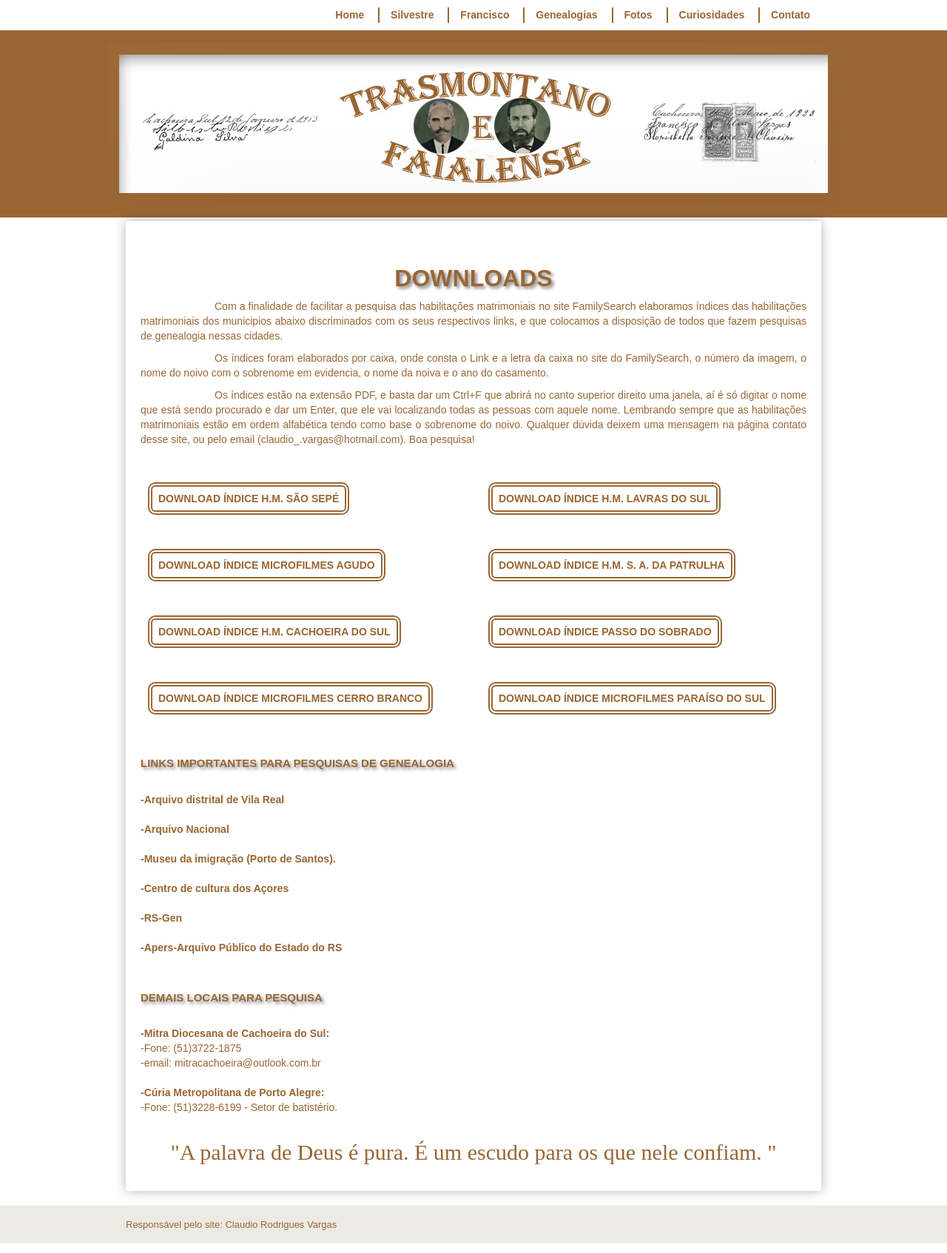
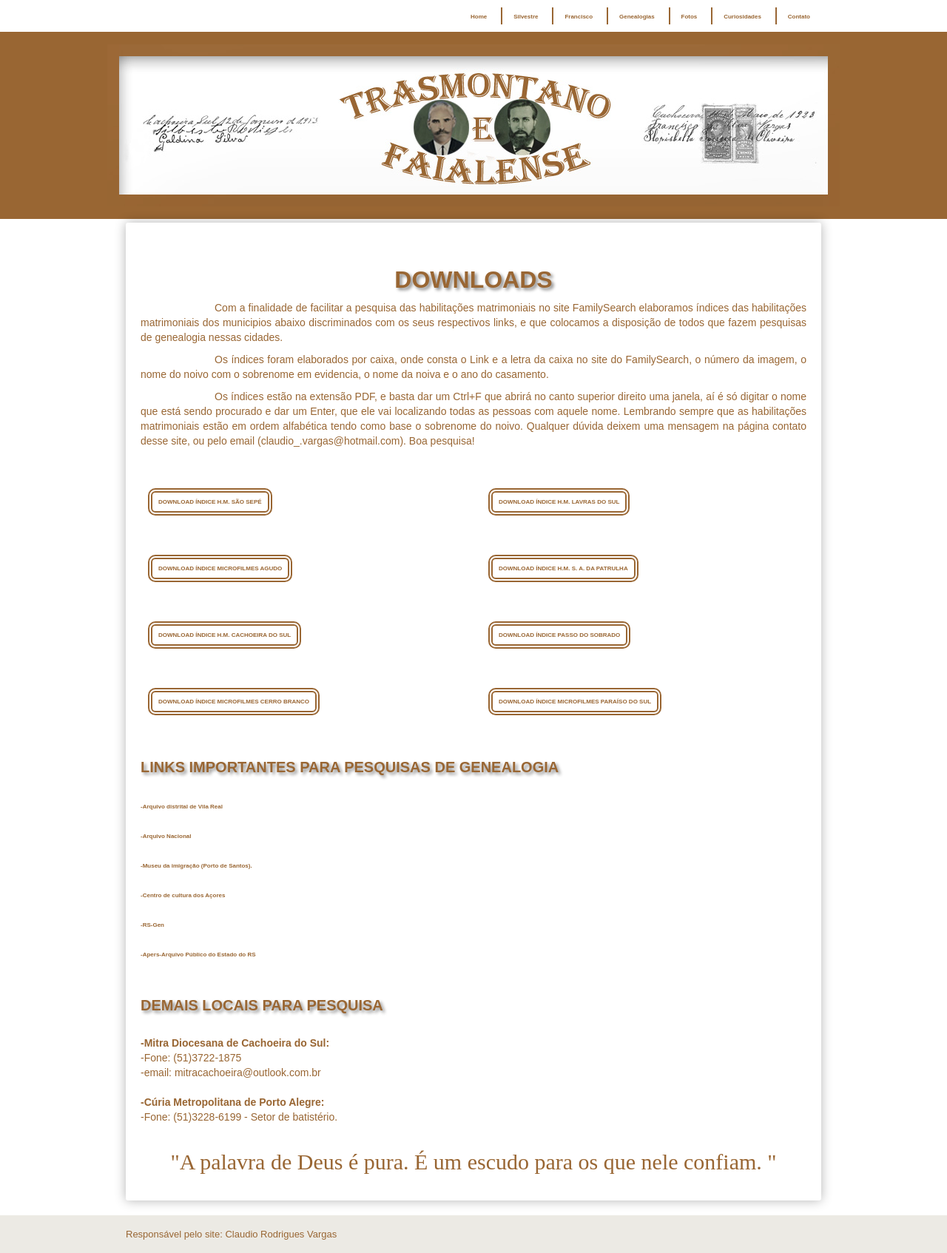
Before and after one commit to claudiovargas1955/claudiovargas1955.github.io, a Jekyll site: the page built from _pages/downloads.html, in a window 1280 px wide. Shown: the whole page at 74% size. Built offline with Jekyll 4.4.1, drawn with Linux system fonts in a browser that asks for light colours; some web fonts are replaced.

Commit message:
Update downloads.html

```diff
--- a/_pages/downloads.html
+++ b/_pages/downloads.html
@@ -10,6 +10,7 @@ title:  "DOWNLOADS"
 a{text-decoration:none;
 	    color:#996633;
       font-weight: bold;
+      font-size: 8px;
 		    }
 a:hover{text-decoration:underline;
 	color:#330000;
@@ -20,8 +21,8 @@ a:hover{text-decoration:underline;
      }
 
  #indices{position:relative;
-		     width:1000px;
-		     padding-bottom:230px;
+          width:1000px;
+          padding-bottom:230px;
 	 	     }
 
 .indls{position:relative;
@@ -131,7 +132,7 @@ a:hover{text-decoration:underline;
             }
 
 	h3{text-shadow: 3px 3px 4px #888;
-           font-size:15px;
+           font-size:20px;
            font-weight:bold;
           }
 
```
